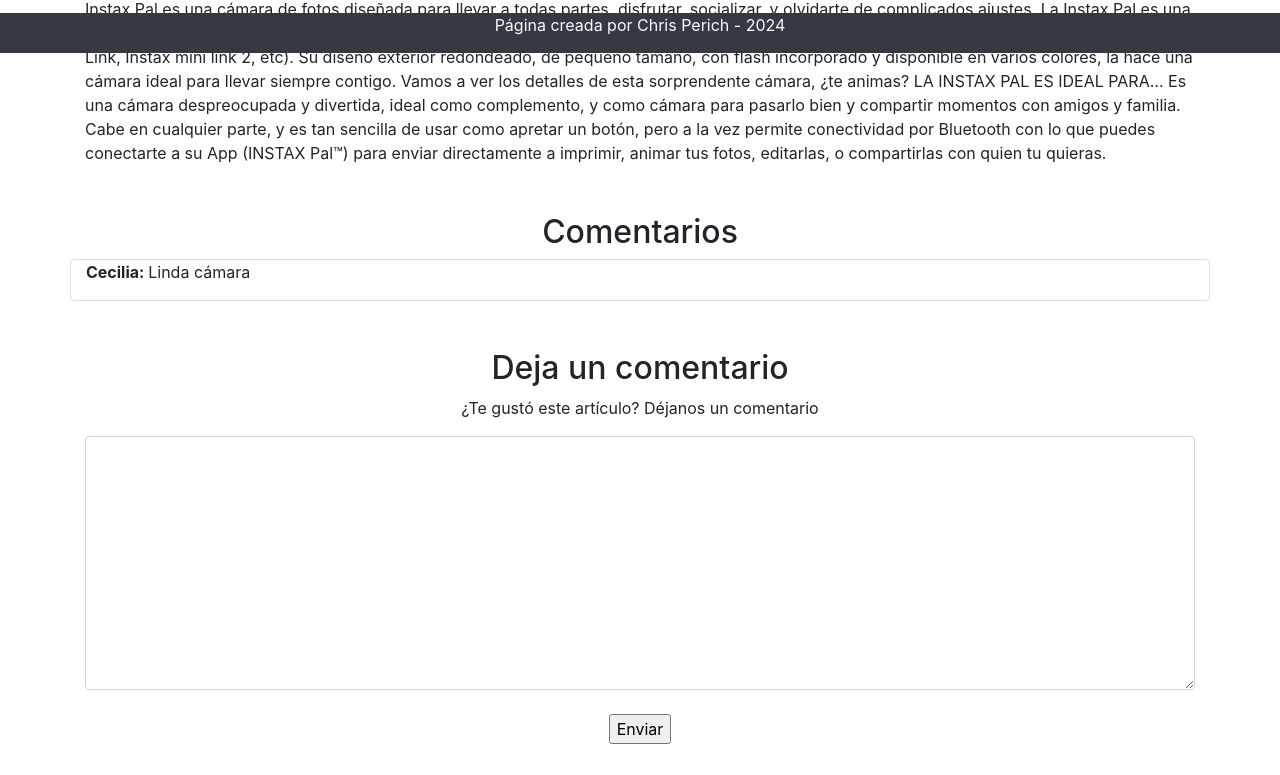
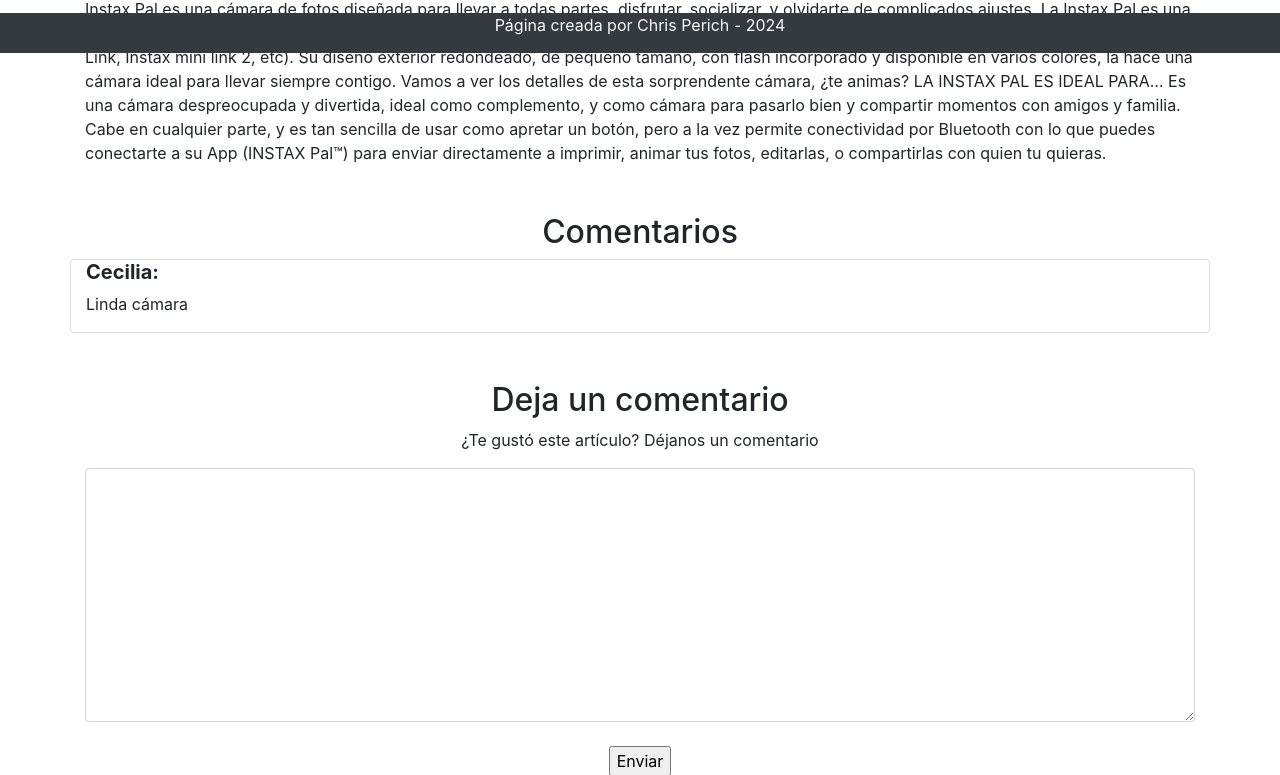
Before and after one commit to christianperich/django-blog, a Django app: page /post/6 in a window 1280 px wide. Shown: the part 747-1522 px from the top of the page. Before the commit the page ends 1491 px from the top, so only its background shows below. Run offline with Django 5.2, Linux system fonts and the light colour scheme; a user stored in the database is signed in; data comes from the database, SQL or seed files in the repository; both versions use the stored data as it was after the commit; some libraries are stand-ins or nearby versions.

Commit message:
minor fixes

```diff
--- a/blog/templates/blog/post_detail.html
+++ b/blog/templates/blog/post_detail.html
@@ -14,8 +14,9 @@
 {% if comments %}
   <div class='mb-5'>
     {% for comment in comments %}
-      <div class='container card text-left'>
-        <p><strong>{{comment.author}}: </strong> {{comment.body}} </p>
+      <div class='container card text-left mb-1'>
+        <h5><strong>{{comment.author}}:</strong></h5>
+        <p> {{comment.body}} </p>
       </div>
     {% endfor %}
   </div>
```
Also changed, not shown: blog/templates/blog/create_post.html (line endings or trailing spaces), blog_app/settings.py (line endings or trailing spaces), db.sqlite3.
